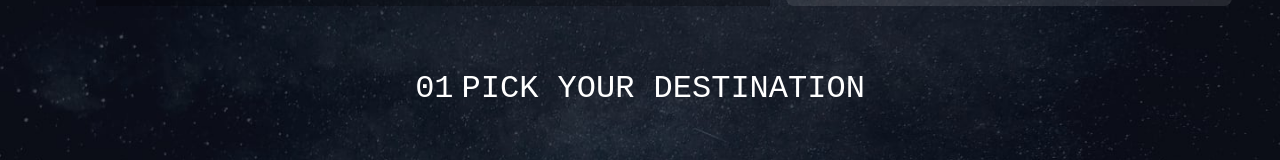
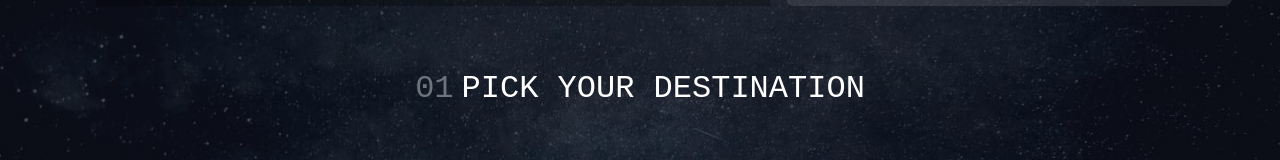
Before and after one commit to abdalsimam1-sketch/space-tourism-website, a React (Vite) app: page /destination in a window 1280 px wide. Shown: the part 122-282 px from the top of the page. Built offline with nearby package versions, Linux system fonts and the light colour scheme.

Commit message:
final working version for submission

```diff
--- a/src/Pages/Destination.jsx
+++ b/src/Pages/Destination.jsx
@@ -24,7 +24,7 @@ export const Destination = () => {
         </header>
         <section className=" d-flex justify-content-center">
           <h2>
-            <span className="text-tertiary me-2">01</span>
+            <span className="text-secondary me-2">01</span>
             PICK YOUR DESTINATION
           </h2>
         </section>
--- a/src/index.css
+++ b/src/index.css
@@ -6,7 +6,7 @@
   font-family: "Courier New", Courier, monospace;
   min-height: 100vh;
   width: 100%;
-  background-image: url("../../public/assets/home/background-home-desktop.jpg");
+  background-image: url("/assets/home/background-home-desktop.jpg");
   background-size: cover;
   background-position: center;
   background-repeat: no-repeat;
@@ -16,7 +16,7 @@
 
   min-height: 100vh;
   width: 100%;
-  background-image: url("../../public/assets/destination/background-destination-desktop.jpg");
+  background-image: url("/assets/destination/background-destination-desktop.jpg");
   background-size: cover;
   background-position: center;
   background-repeat: no-repeat;
```
